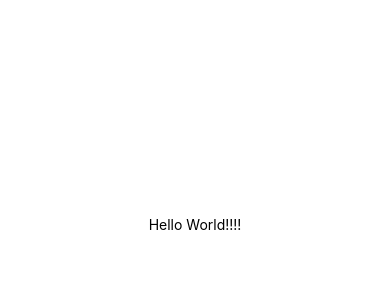
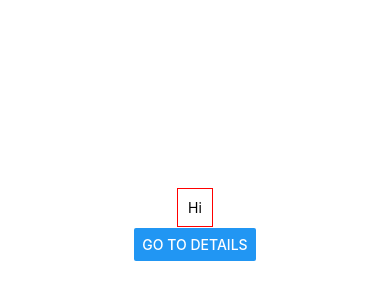
Before and after one commit to CianHub/coure-goals-app, a React Native app: screen / in a window 390 px wide. Shown: the part 198-498 px from the top of the page. Built offline with nearby package versions, Linux system fonts and the light colour scheme.

Commit message:
experiement with core components

```diff
--- a/App.js
+++ b/App.js
@@ -1,11 +1,26 @@
 import { StatusBar } from 'expo-status-bar';
-import { StyleSheet, Text, View } from 'react-native';
+import { Button, StyleSheet, Text, View } from 'react-native';
 
 export default function App() {
   return (
     <View style={styles.container}>
-      <Text>Hello World!!!!</Text>
-      <StatusBar style="auto" />
+      <Text
+        style={{
+          margin: 1,
+          borderWidth: 1,
+          borderStyle: 'solid',
+          borderColor: 'red',
+          padding: 10,
+        }}
+      >
+        Hi
+      </Text>
+      <Button
+        title="Go to Details"
+        onPress={() => {
+          alert('hi');
+        }}
+      />
     </View>
   );
 }
```
